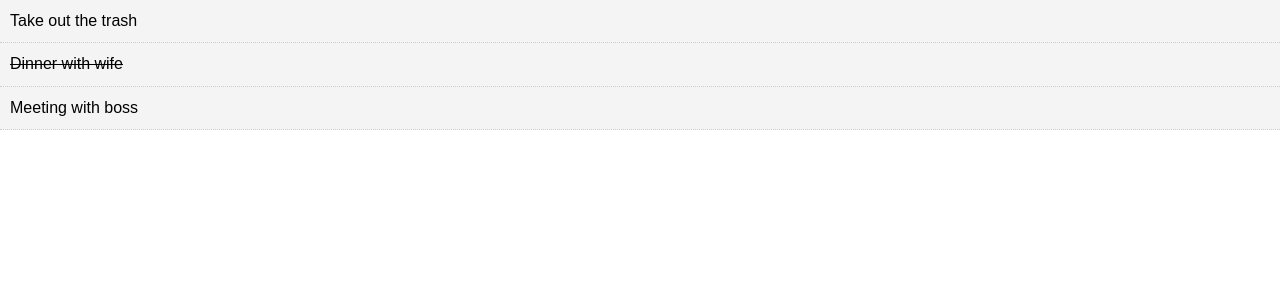
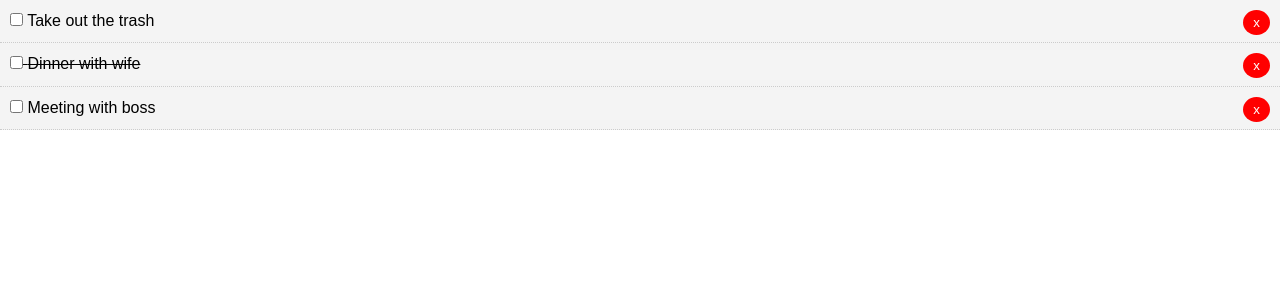
Before and after one commit to meisREAL/React-crash-classC, a React (Create React App) app in the folder react-crash-classc/: page / in a window 1280 px wide. Shown: the top 300 px of the page. Built offline with nearby package versions, Linux system fonts and the light colour scheme.

Commit message:
togle todo item state

```diff
--- a/react-crash-classc/src/App.js
+++ b/react-crash-classc/src/App.js
@@ -22,10 +22,23 @@
       },
     ]
   }
+
+  //* Toggle Complete
+  markComplete = (id) => {
+    this.setState({
+      todos: this.state.todos.map(todo => {
+        if (todo.id === id) {
+          todo.completed = !todo.completed;
+        }
+        return todo;
+      })
+    });
+  }
+
   render() {
     return (
       <div className="App">
-        <ToDos todos={this.state.todos} />
+        <ToDos todos={this.state.todos} markComplete={this.markComplete} />
       </div>
     );
   }
--- a/react-crash-classc/src/components/ToDoItem.js
+++ b/react-crash-classc/src/components/ToDoItem.js
@@ -20,11 +20,20 @@
             textDecoration: this.props.todo.completed ? 'line-through' : 'none'
         }
     }
+    //? Arrow function bind's this to method?
+    markComplete = () => {
+
+    }
 
     render() {
+        const { id, title } = this.props.todo;
         return (
             <div style={this.getStyle()}>
-                <p>{this.props.todo.title}</p>
+                <p>
+                    <input type="checkbox" onChange={this.props.markComplete.bind(this, id)} /> {' '}
+                    {title}
+                    <button style={btnStyle}>x</button>
+                </p>
             </div>
         )
     }
@@ -35,6 +44,16 @@
     todo: PropTypes.object.isRequired
 }
 
+const btnStyle = {
+    background: '#ff0000',
+    color: '#fff',
+    border: 'none',
+    padding: '5px 10px',
+    borderRadius: '50%',
+    cursor: 'pointer',
+    float: 'right'
+}
+
 
 
 export default ToDoItem
--- a/react-crash-classc/src/components/ToDos.js
+++ b/react-crash-classc/src/components/ToDos.js
@@ -5,7 +5,7 @@
 class ToDos extends Component {
     render() {
         return this.props.todos.map((todo) => (
-            <ToDoItem key={todo.id} todo={todo} />
+            <ToDoItem key={todo.id} todo={todo} markComplete={this.props.markComplete} />
         ));
     }
 }
```
